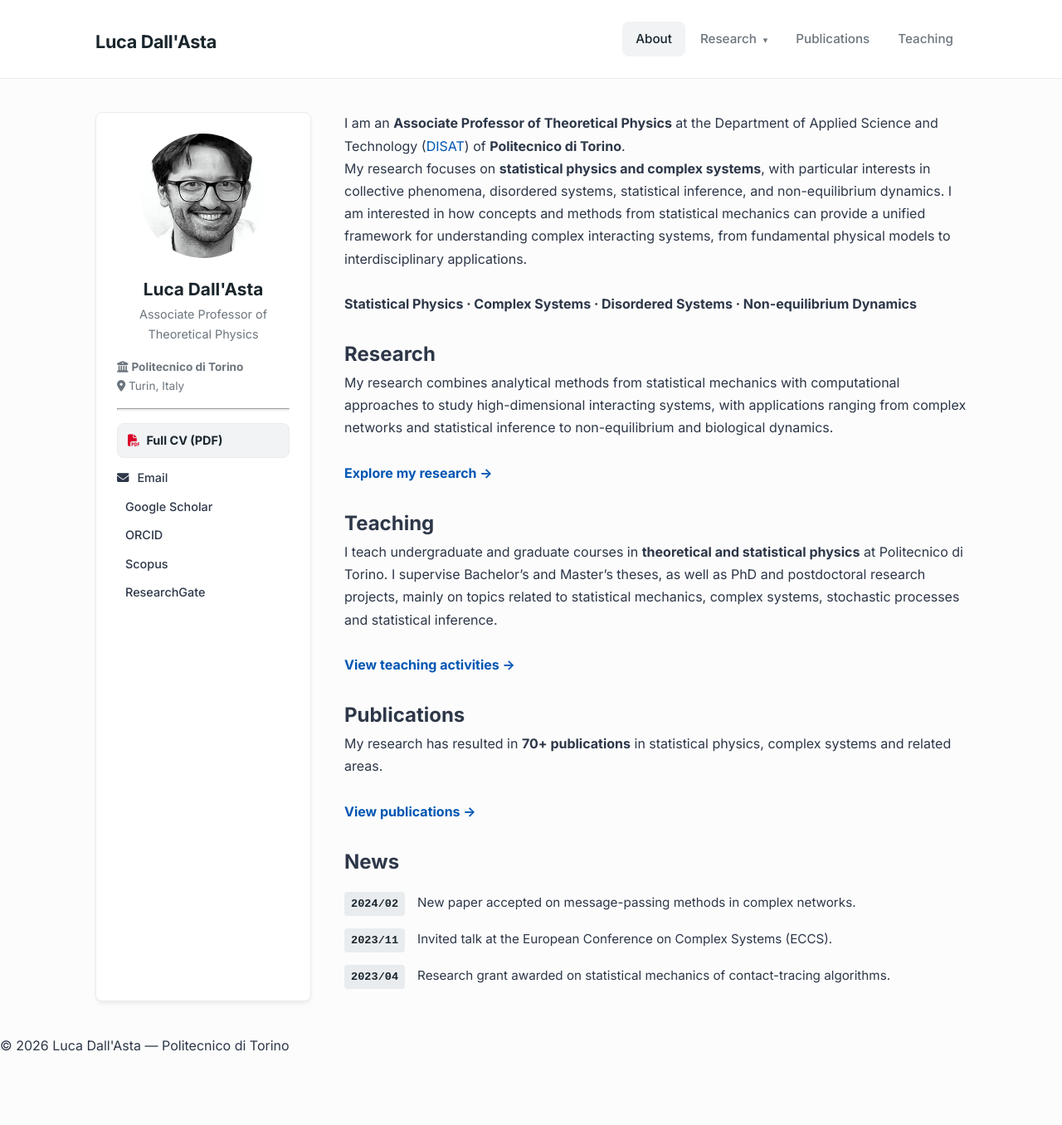
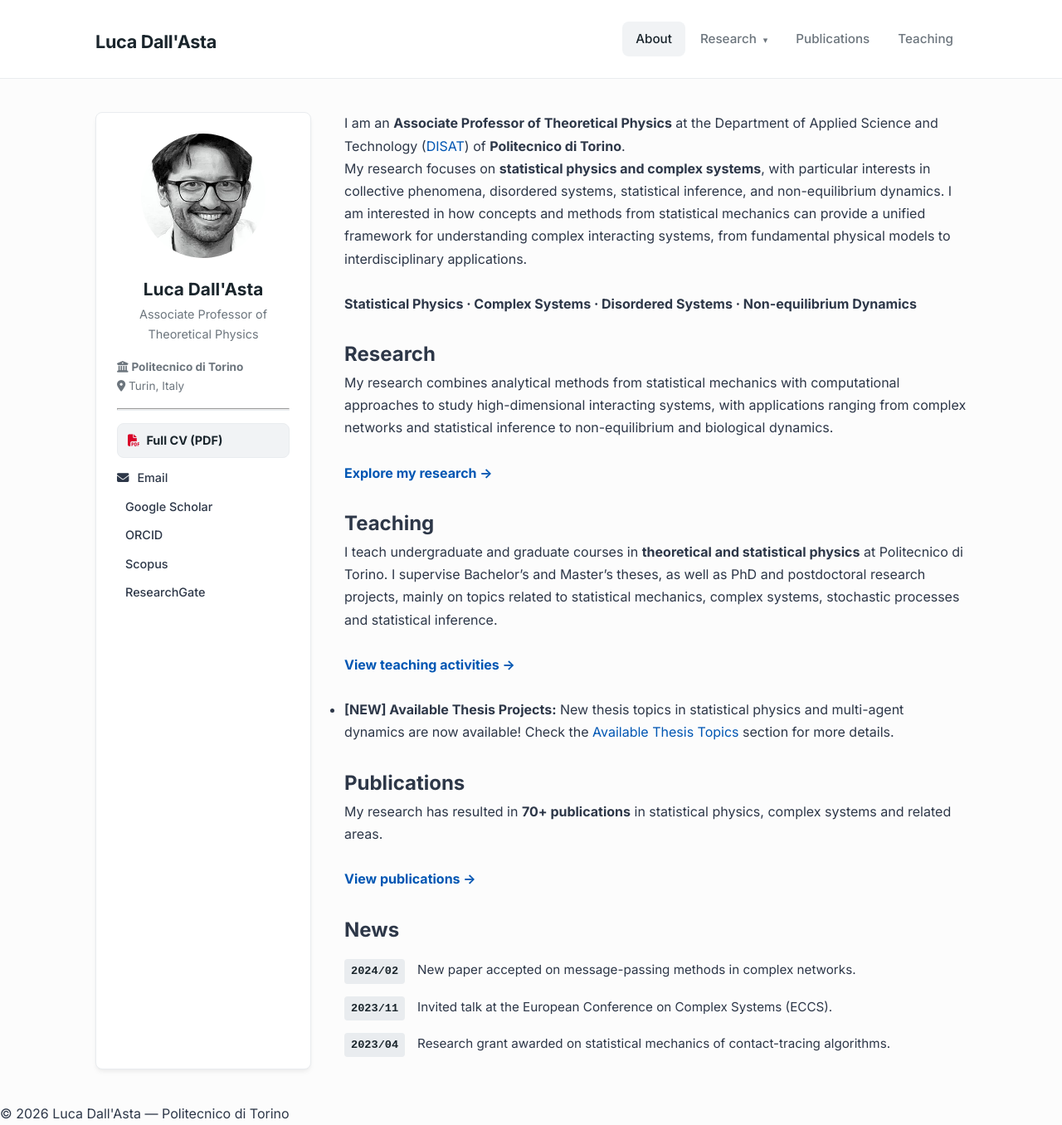
Before and after one commit to dallasta/dallasta.github.io, a Jekyll site: the page built from _pages/about.md, in a window 1280 px wide and 1356 px high. Shown: the whole window at 83% size. Built offline with Jekyll 4.4.1, drawn with Linux system fonts in a browser that asks for light colours; a style sheet for code colours, icons or effects is not loaded.

Commit message:
Update about.md

```diff
--- a/_pages/about.md
+++ b/_pages/about.md
@@ -34,6 +34,11 @@ I teach undergraduate and graduate courses in **theoretical and statistical phys
 
 <br>
 
+* **[NEW] Available Thesis Projects:** New thesis topics in statistical physics and multi-agent dynamics are now available! Check the [Available Thesis Topics](/teaching/#thesis-topics) section for more details.
+
+
+<br>
+
 ## Publications
 
 My research has resulted in **70+ publications** in statistical physics, complex systems and related areas.
```
